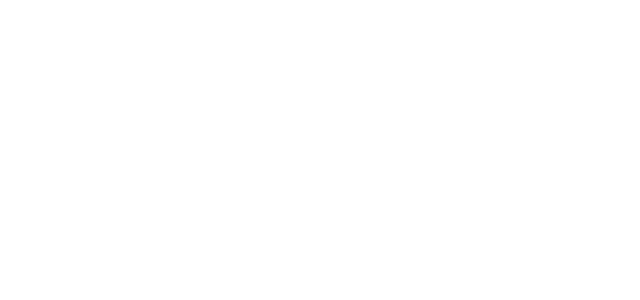
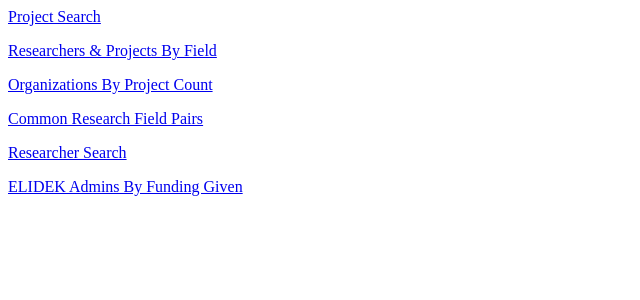
Before and after one commit to JDnikolo/DB_ELIDEK_ERGASIA, a Vue app in the folder client/: page / in a window 1280 px wide. Shown: the top 300 px of the page, without its empty margins (0-640 px from the left). Built offline with nearby package versions, Linux system fonts and the light colour scheme.

Commit message:
central navigation page added

```diff
--- /dev/null
+++ b/client/src/components/NavPage.vue
@@ -0,0 +1,35 @@
+<template>
+    <div>
+        <router-link to="/projects">Project Search</router-link>
+        <p></p>
+        <router-link to="/fields">Researchers & Projects By Field</router-link>
+        <p></p>
+        <router-link to="/orgsByProjectNum">Organizations By Project Count</router-link>
+        <p></p>
+        <router-link to="/fieldPairs">Common Research Field Pairs</router-link>
+        <p></p>
+        <router-link to="/researchers">Researcher Search</router-link>
+        <p></p>
+        <router-link to="/adminsByFunding">ELIDEK Admins By Funding Given</router-link>
+        <p></p>
+
+    </div>
+</template>
+
+<script>
+
+export default {
+    name: 'Navigation_Page',
+    data() {
+        return {
+
+        };
+    },
+    methods: {
+
+    },
+    created() {
+
+    },
+};
+</script>
--- a/client/src/components/Researchers.vue
+++ b/client/src/components/Researchers.vue
@@ -106,7 +106,6 @@
             if (this.exclude) {
                 path += `exclude=${this.exclude}&`;
             }
-            console.log(this.exclude)
             axios.get(path)
                 .then((res) => {
                     this.results = res.data;
--- a/client/src/router/index.js
+++ b/client/src/router/index.js
@@ -6,6 +6,7 @@
 import fieldPairs from '../components/FieldPairs.vue';
 import Researchers from '../components/Researchers.vue';
 import AdminsByFunds from '../components/AdminByFunds.vue';
+import NavPage from '../components/NavPage.vue';
 
 Vue.use(Router);
 
@@ -13,6 +14,11 @@
   mode: 'history',
   base: process.env.BASE_URL,
   routes: [
+    {
+      path: '/',
+      name: 'Navigation_Page',
+      component: NavPage,
+    },
     {
       path: '/projects',
       name: 'Project Search',
--- a/client/vue.config.js
+++ b/client/vue.config.js
@@ -2,5 +2,5 @@
 
 module.exports = defineConfig({
   transpileDependencies: true,
-  lintOnSave: true
+  lintOnSave: true,
 });
```
